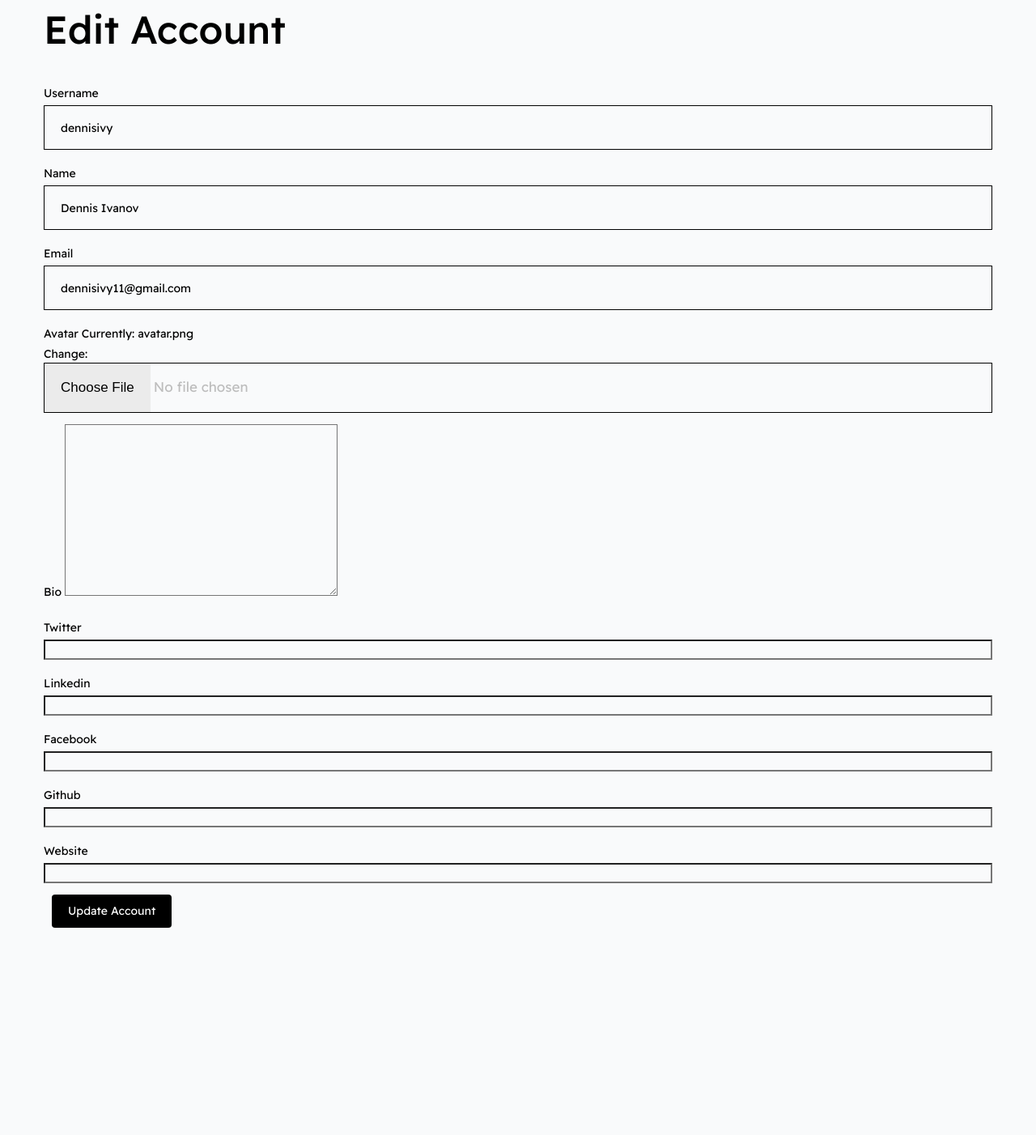
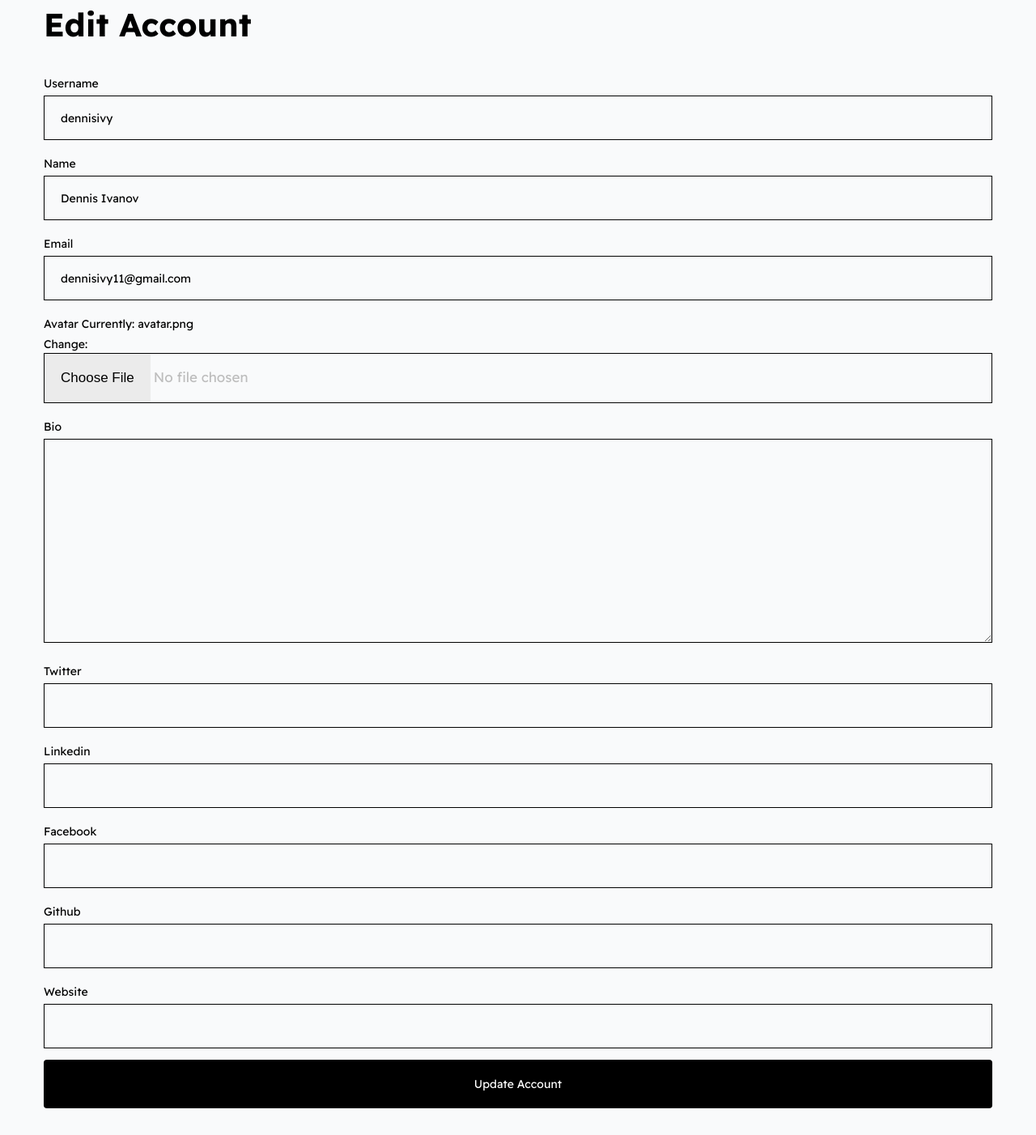
Before and after one commit to divanov11/codebattles.dev, a Django app: page /edit-account/ in a window 1280 px wide. Shown: the part 95-1497 px from the top of the page at 81% size. Before the commit the page ends 1241 px from the top, so only its background shows below. Run offline with Django 4.2, Linux system fonts and the light colour scheme; a user stored in the database is signed in; parts of the project's set-up code (start-up, migrations or seed data) failed here and were passed over.

Commit message:
edit account info page styled
edit account info page styled and added classes to target form input box for styling for better organization.

```diff
--- a/base/forms.py
+++ b/base/forms.py
@@ -1,18 +1,34 @@
 from django.contrib.auth.forms import UserCreationForm
 from django.forms import ModelForm
 from .models import Submission, User
+from django import forms
 
 class UserForm(ModelForm):
     class Meta:
         model = User
         fields = ['username', 'name', 'email', 'avatar' ,'bio', 'twitter', 'linkedin', 'facebook', 'github', 'website']
-
+        widgets = {
+            'username': forms.TextInput(attrs={'class':'form-field--input'}),
+            'name':forms.TextInput(attrs={'class':'form-field--input'}),
+            'email':forms.EmailInput(attrs={'class':'form-field--input'}),
+            'bio':forms.Textarea(attrs={'class':'form-field--input-txarea'}),
+            'twitter': forms.TextInput(attrs={'class':'form-field--input'}),
+            'linkedin':forms.TextInput(attrs={'class':'form-field--input'}),
+            'facebook':forms.TextInput(attrs={'class':'form-field--input'}),
+            'github':forms.TextInput(attrs={'class':'form-field--input'}),
+            'website':forms.TextInput(attrs={'class':'form-field--input'})
+        }
 class SubmissionForm(ModelForm):
     class Meta:
         model = Submission
         fields = ['details']
-
+#
 class CustomUserCreateForm(UserCreationForm):
     class Meta:
         model = User
         fields = ['username', 'email', 'name', 'password1', 'password2', 'avatar']
+        widgets = {
+            'username': forms.TextInput(attrs={'class':'form-field--input'}),
+            'name':forms.TextInput(attrs={'class':'form-field--input'}),
+            'email':forms.EmailInput(attrs={'class':'form-field--input'})
+        }
--- a/static/css/main.css
+++ b/static/css/main.css
@@ -288,17 +288,19 @@ nav{
  }
 
 
-  /* LOGIN REGISTRATION STYLING */
+  /* LOGIN/REGISTRATION/EDIT STYLING */
 
 
-  .login-register--container{
+
+  .login-register--container,.edit-accinfo-container{
       max-width: 564px;
       margin: 0 auto;
       border:1px solid rgb(218, 218, 218);
       padding: 45px 50px;
       border-radius: 5px;
   }
-  .login-register--container h1{
+
+  .form-field--title{
     font-family: 'Readex Pro';
     font-style: normal;
     font-weight: 700;
@@ -341,9 +343,15 @@ nav{
     font-weight: 400;
   }
 
-  input#id_password1, input#id_password2, input#id_name, input#id_email, input#id_username{
+  input.form-field--input, input#id_password1, input#id_password2{
     width: 100%;
     height: 55px;
+    border:1px solid #000000;
+    padding: 20px;
+  }
+
+  textarea.form-field--input-txarea{
+    width: 100%;
     border:1px solid #000000;
     padding: 20px;
   }
--- a/templates/user_form.html
+++ b/templates/user_form.html
@@ -1,7 +1,8 @@
 {% extends 'main.html' %}
 
 {% block content %}
-    <h1>Edit Account</h1>
+<div class="'edit-accinfo-container">
+    <h1 class="form-field--title">Edit Account</h1>
 
     <div class="section">
         <form method="POST" enctype="multipart/form-data">
@@ -14,9 +15,10 @@
                 </div>
             {% endfor %}
             <div class="form-field--wrapper">
-                <input class="btn btn--primary" type="submit" value="Update Account" />
+                <input class="btn btn--primary formsubmit-btn" type="submit" value="Update Account" />
             </div>
 
         </form>
     </div>
+</div>
 {% endblock content %}
```
Also changed, not shown: templates/login_register.html (+6 -6 lines).
